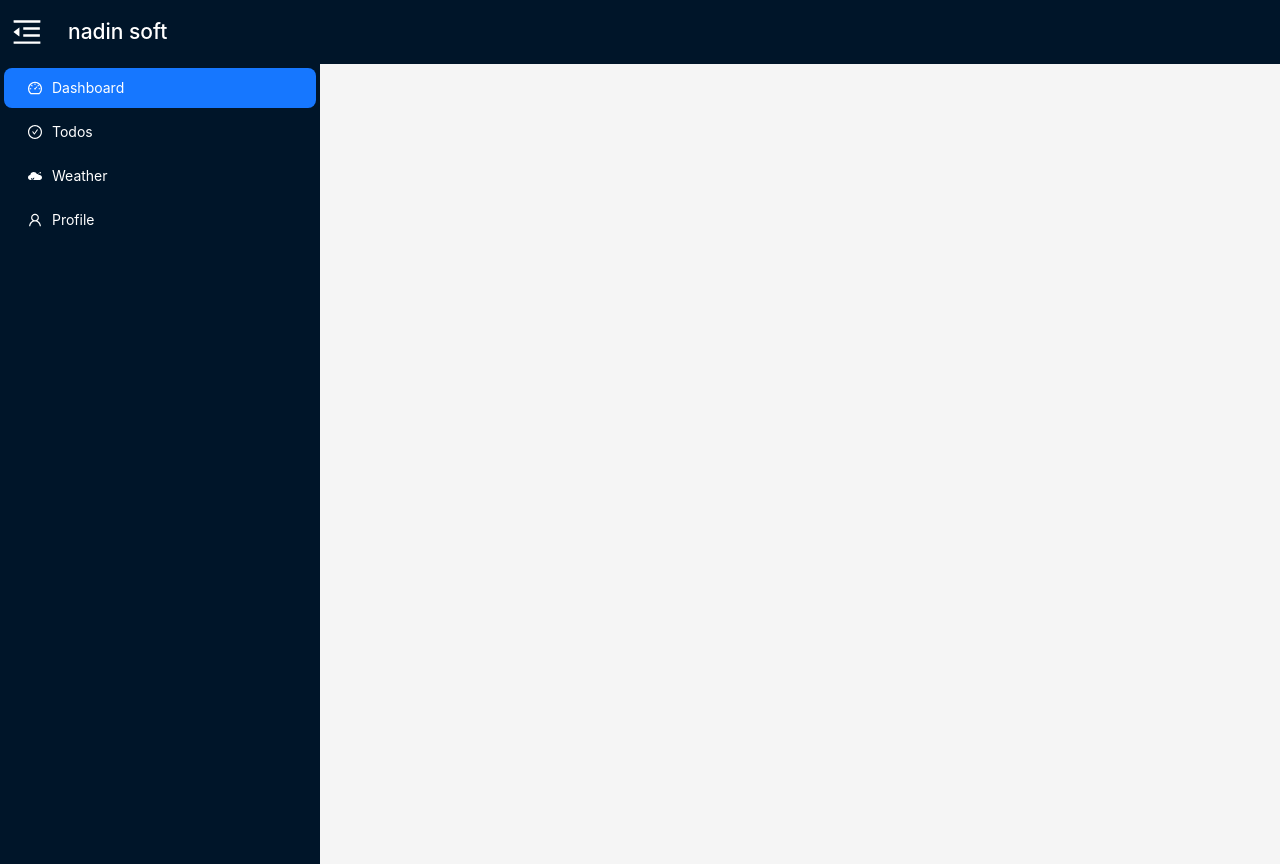
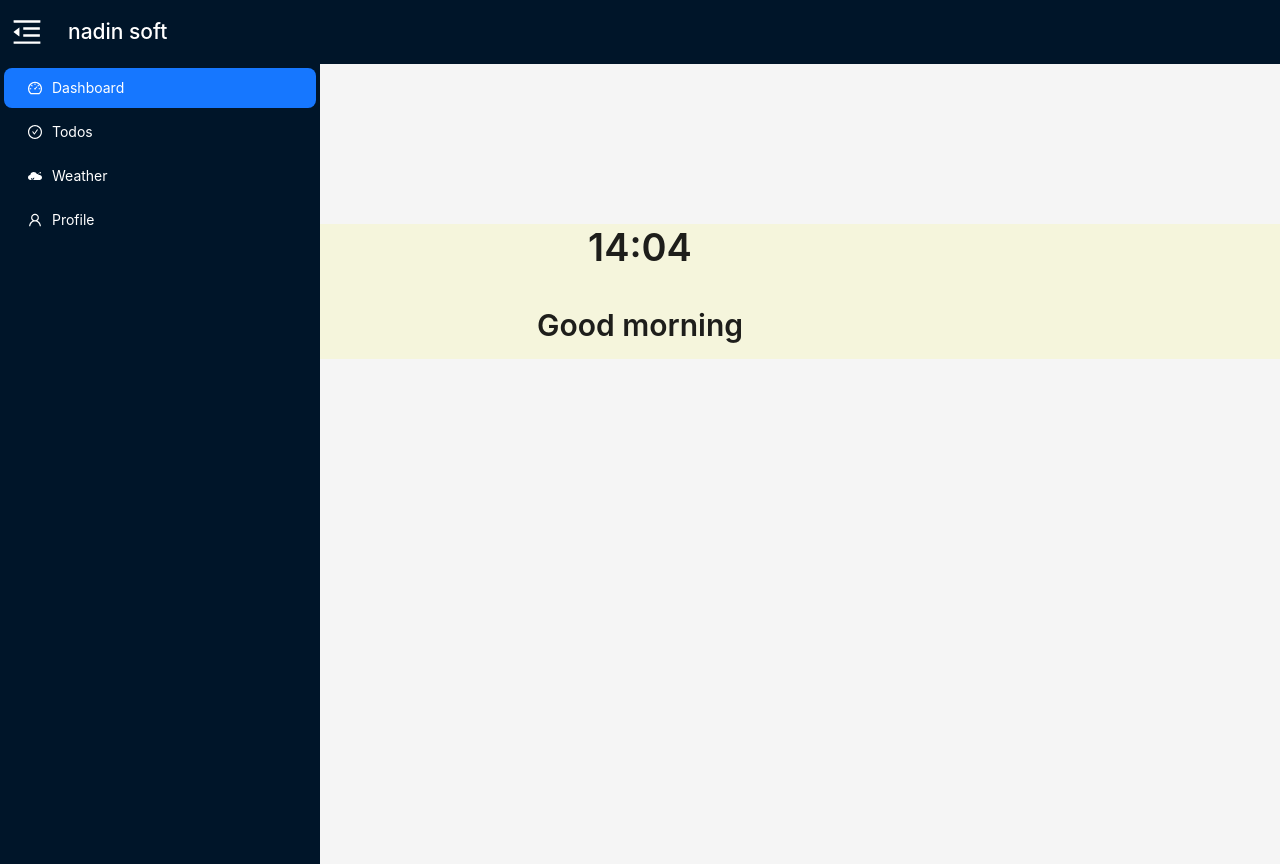
Before and after one commit to famiranii/weather, a Vue app: page /todos in a window 1280 px wide. Built offline with nearby package versions, Linux system fonts and the light colour scheme.

Commit message:
dashboard  done

```diff
--- a/components.d.ts
+++ b/components.d.ts
@@ -14,8 +14,6 @@ declare module 'vue' {
     AMenu: typeof import('ant-design-vue/es')['Menu']
     AMenuItem: typeof import('ant-design-vue/es')['MenuItem']
     AppHeader: typeof import('./src/components/header/AppHeader.vue')['default']
-    ARadioButton: typeof import('ant-design-vue/es')['RadioButton']
-    ARadioGroup: typeof import('ant-design-vue/es')['RadioGroup']
     ASelect: typeof import('ant-design-vue/es')['Select']
     ASpace: typeof import('ant-design-vue/es')['Space']
     ATypographyTitle: typeof import('ant-design-vue/es')['TypographyTitle']
--- a/src/pages/dashboard/Dashboard.vue
+++ b/src/pages/dashboard/Dashboard.vue
@@ -1,10 +1,36 @@
+<template>
+  <div class="dashboard-container">
+    <a-typography-title :level="1">{{ currentTime }}</a-typography-title>
+    <a-typography-title :level="2"
+      >Good morning {{ username }}</a-typography-title
+    >
+  </div>
+</template>
+
 <script setup lang="ts">
+import { ref, onMounted } from "vue";
 
+const currentTime = ref<string>(getCurrentTime());
+const username = ref<string | null>(localStorage.getItem("user-nadinsoft"));
+
+onMounted(() => {
+  setInterval(() => {
+    currentTime.value = getCurrentTime();
+  }, 1000);
+});
+
+function getCurrentTime(): string {
+  const now = new Date();
+  const hours = now.getHours().toString().padStart(2, "0");
+  const minutes = now.getMinutes().toString().padStart(2, "0");
+  return `${hours}:${minutes}`;
+}
 </script>
 
-<template>
-    <h1>fadfda</h1>
-</template>
-
 <style scoped>
+.dashboard-container {
+  text-align: center;
+  margin-top: 10rem;
+  background-color: beige;
+}
 </style>
```
